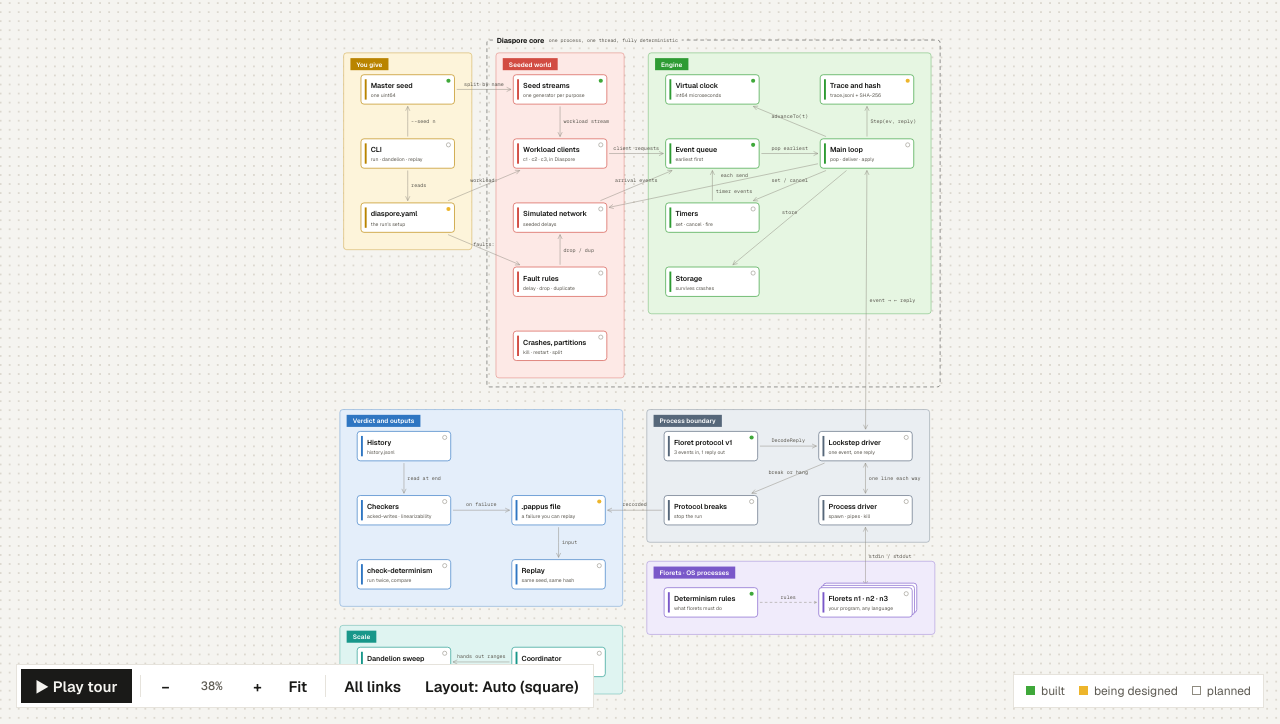
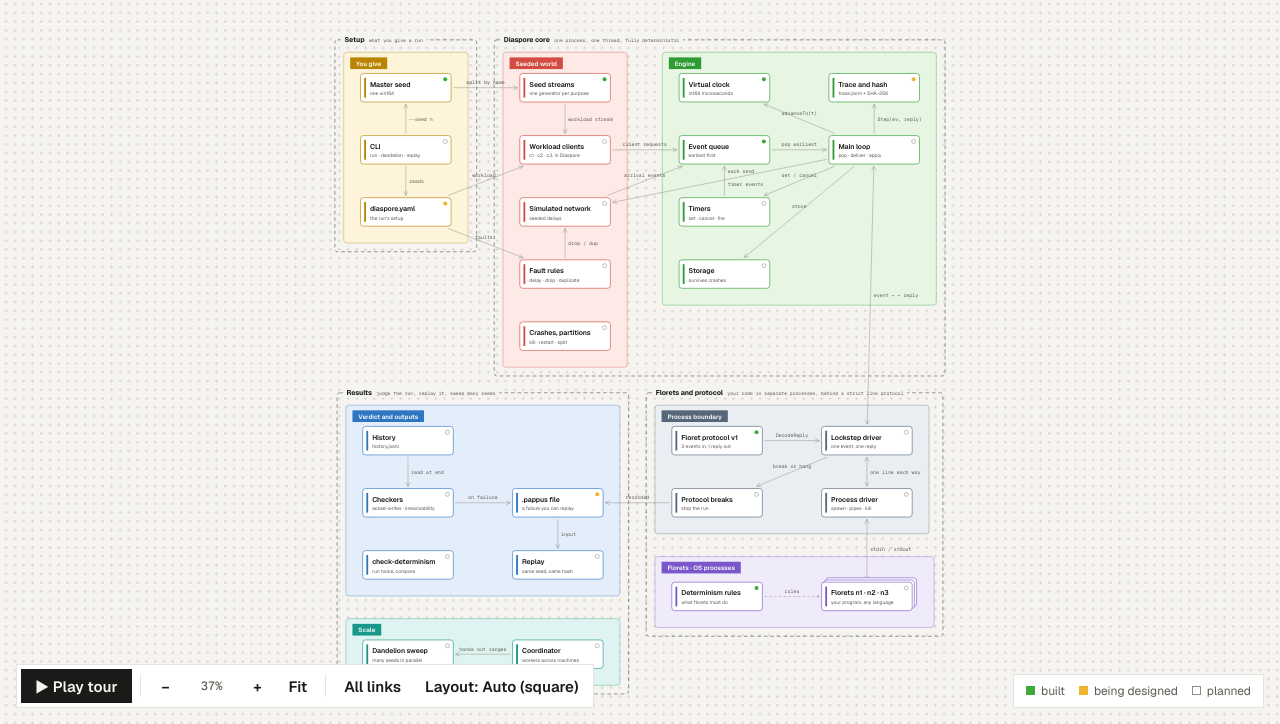
Before and after one commit to ru-dr/diaspore, a plain HTML site: page site/atlas/index.html in a window 1280 px wide. Shown: the part 76-800 px from the top of the page. Drawn offline with nearby package versions, Linux system fonts and the light colour scheme.

Commit message:
docs(atlas): group every zone into four major frames
Setup (You give), Diaspore core (Seeded world, Engine), Florets and
protocol (Process boundary, Florets) and Results (Verdict and outputs,
Scale). Zones are spaced further apart so the frames never touch.

```diff
--- a/site/atlas/data.js
+++ b/site/atlas/data.js
@@ -950,7 +950,10 @@ const EDGES = [
 
 /* Outer frames that group zones by where the code runs. Members must sit next to each other in every layout. */
 const GROUPS = [
-  { label: "Diaspore core", note: "one process, one thread, fully deterministic", members: ["world", "engine"] }
+  { label: "Setup", note: "what you give a run", members: ["input"] },
+  { label: "Diaspore core", note: "one process, one thread, fully deterministic", members: ["world", "engine"] },
+  { label: "Florets and protocol", note: "your code in separate processes, behind a strict line protocol", members: ["boundary", "florets"] },
+  { label: "Results", note: "judge the run, replay it, sweep many seeds", members: ["verdict", "scale"] }
 ];
 
 /* Zones are drawn around their boxes automatically. */
--- a/site/atlas/index.html
+++ b/site/atlas/index.html
@@ -619,7 +619,7 @@ const LAYOUTS = {
   square: [[["input"], ["world"], ["engine"]], [["verdict", "scale"], ["boundary", "florets"]]],
   tall:   [[["input"]], [["world"], ["engine"]], [["boundary", "florets"]], [["verdict", "scale"]]]
 };
-const GAPX = 64, GAPY = 84;
+const GAPX = 96, GAPY = 104;
 // each zone's boxes, relative to the zone's top-left corner (taken from data.js)
 const zoneShape = {};
 for (const z of ZONES) {
```
Also changed, not shown: 1 other file.
